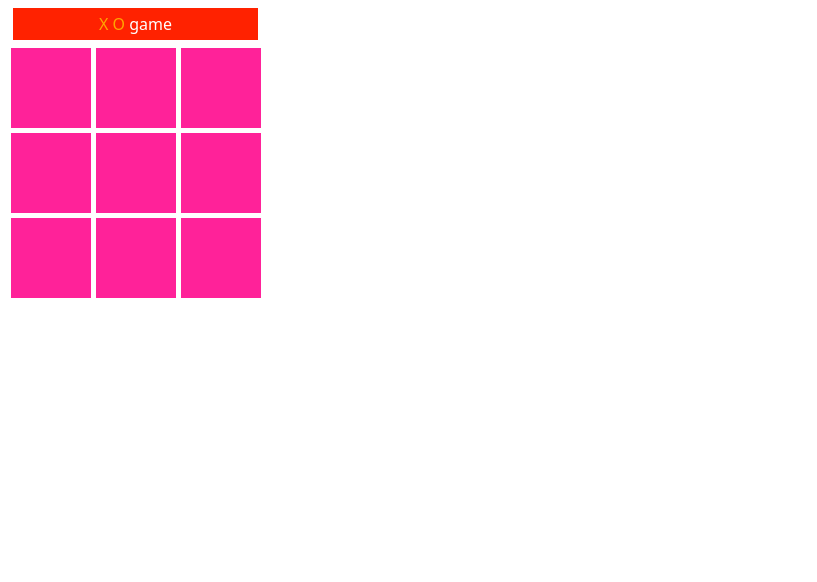
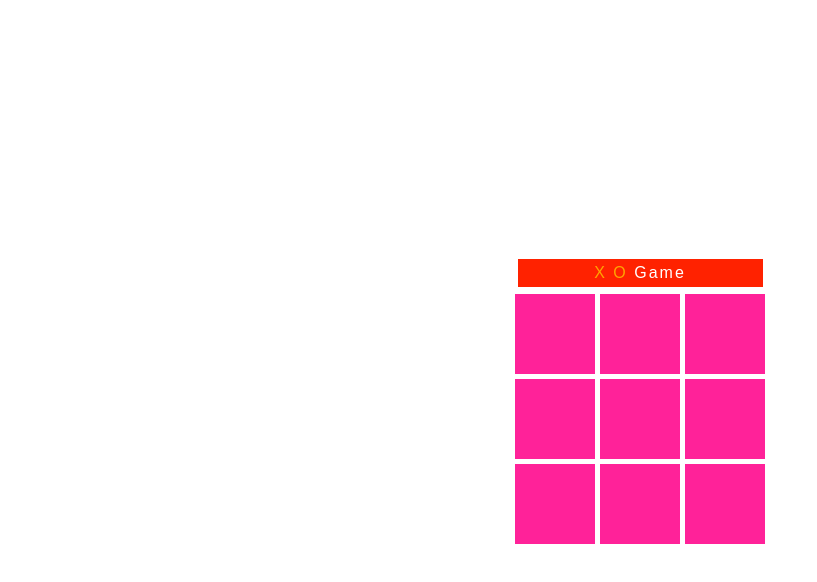
Before and after one commit to OsamaElgndy/X_O, a plain HTML site: page index.html in a window 1280 px wide. Shown: the whole page, without its empty margins (0-817 px from the left). Drawn offline with Linux system fonts and the light colour scheme.

Commit message:
Update css.css

```diff
--- a/css.css
+++ b/css.css
@@ -1,3 +1,21 @@
+*{
+  padding: 0;
+  margin: 0;
+  box-sizing: border-box;
+  text-transform: capitalize;
+  letter-spacing: 2px;
+  font-family: Arial, Helvetica, sans-serif;
+
+}
+body{
+  height: 100vh;
+  background-position: center;
+  display: flex;
+  justify-content: center;
+  align-items: center;
+  width: 100%;
+
+}
 .game{
     box-sizing: border-box;
 
```
